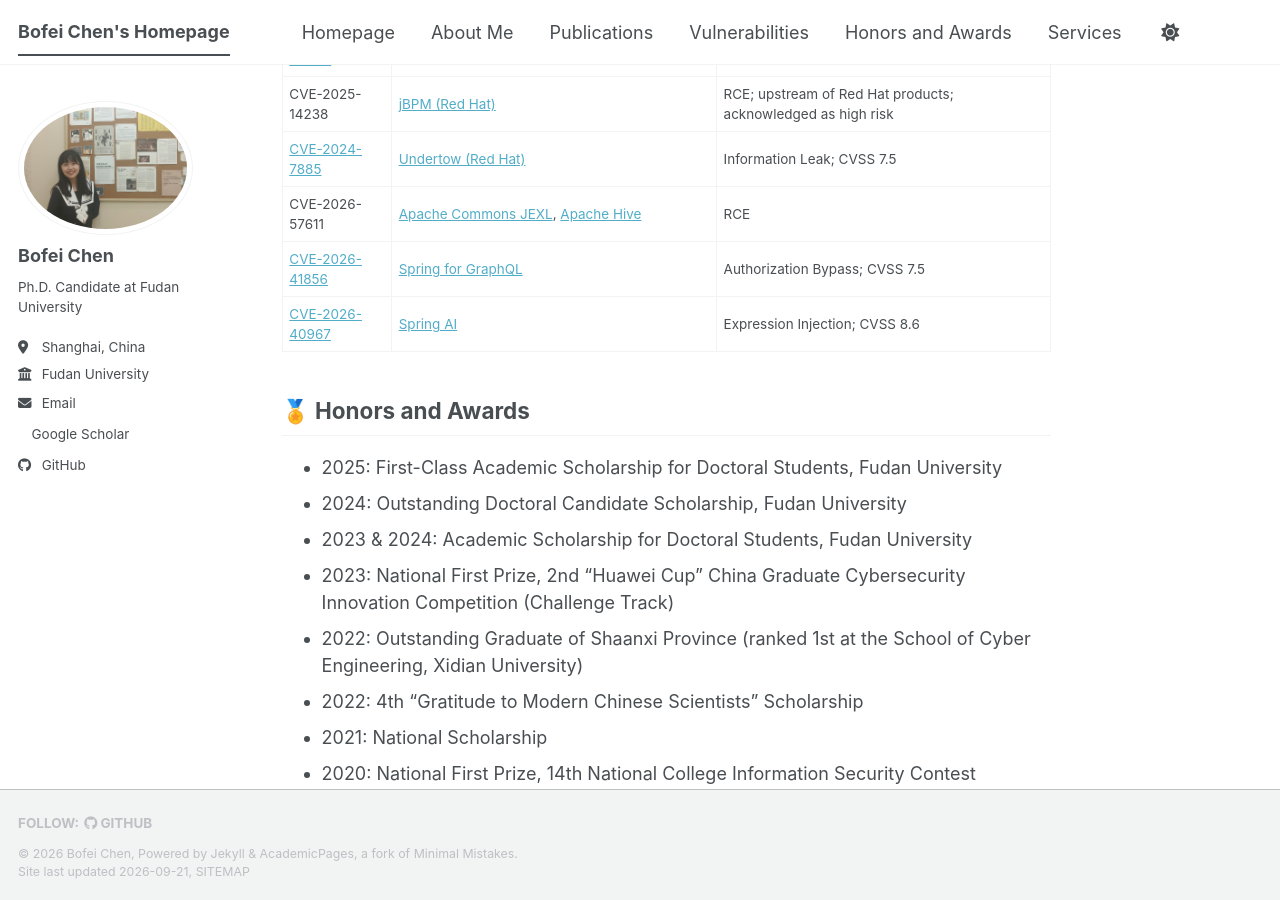
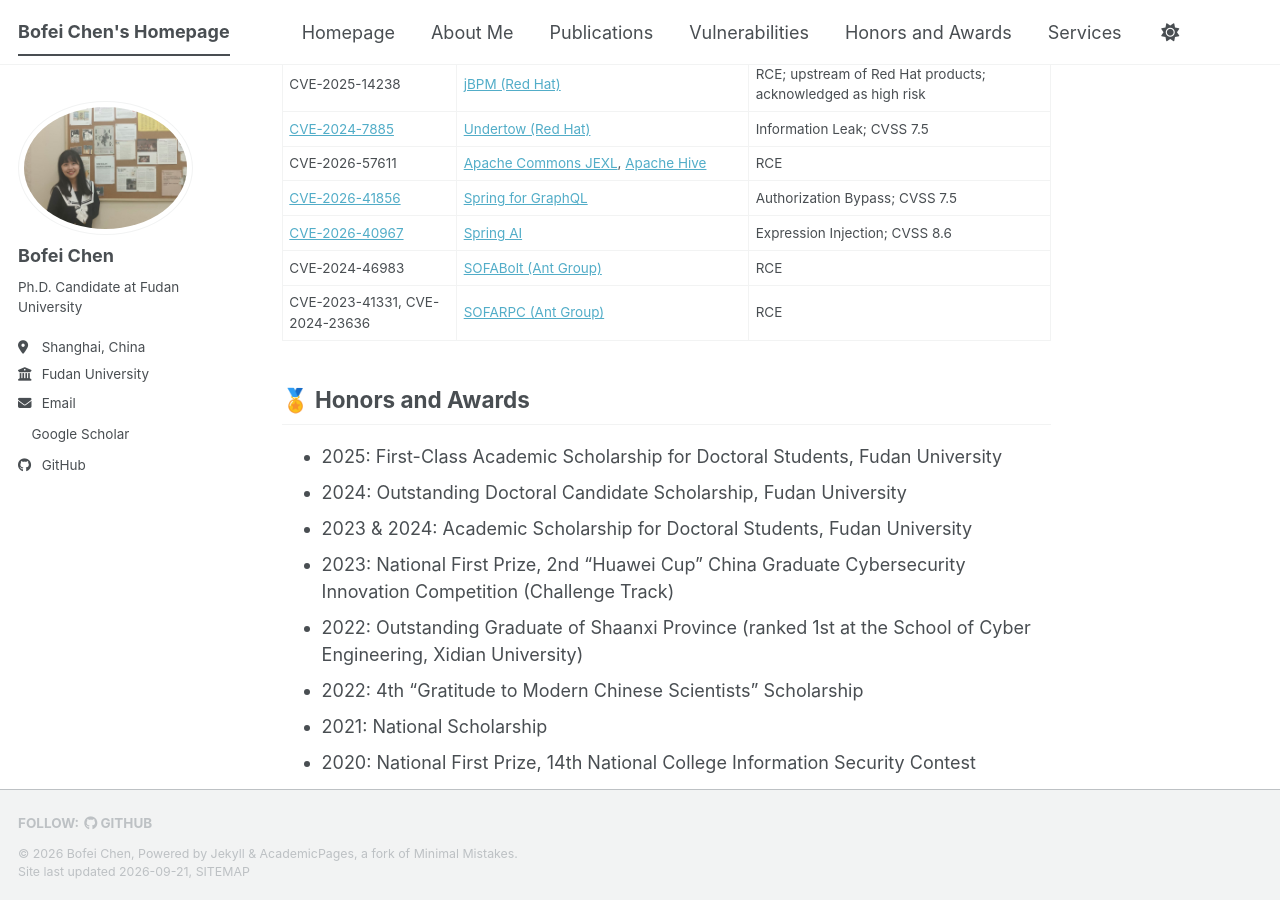
Before and after one commit to CFionaBF/cfionabf.github.io, a Jekyll site: the page built from _pages/about.md, in a window 1280 px wide and 900 px high, scrolled down 2548 px. Built offline with Jekyll 4.4.1, drawn with Linux system fonts in a browser that asks for light colours; a style sheet for code colours, icons or effects is not loaded.

Commit message:
Add CVEs for SOFABolt and SOFARPC

```diff
--- a/_pages/about.md
+++ b/_pages/about.md
@@ -73,6 +73,8 @@ I have discovered over 100 zero-day vulnerabilities in widely deployed open-sour
 | CVE-2026-57611 | [Apache Commons JEXL](https://github.com/apache/commons-jexl), [Apache Hive](https://github.com/apache/hive) | RCE |
 | [CVE-2026-41856](https://spring.io/security/cve-2026-41856/) | [Spring for GraphQL](https://github.com/spring-projects/spring-graphql) | Authorization Bypass; CVSS 7.5 |
 | [CVE-2026-40967](https://spring.io/security/cve-2026-40967) | [Spring AI](https://github.com/spring-projects/spring-ai) | Expression Injection; CVSS 8.6 |
+| CVE-2024-46983 | [SOFABolt (Ant Group)](https://github.com/sofastack/sofa-bolt) | RCE |
+| CVE-2023-41331, CVE-2024-23636 | [SOFARPC (Ant Group)](https://github.com/sofastack/sofa-rpc) | RCE |
 
 ## 🏅 Honors and Awards
 
```
